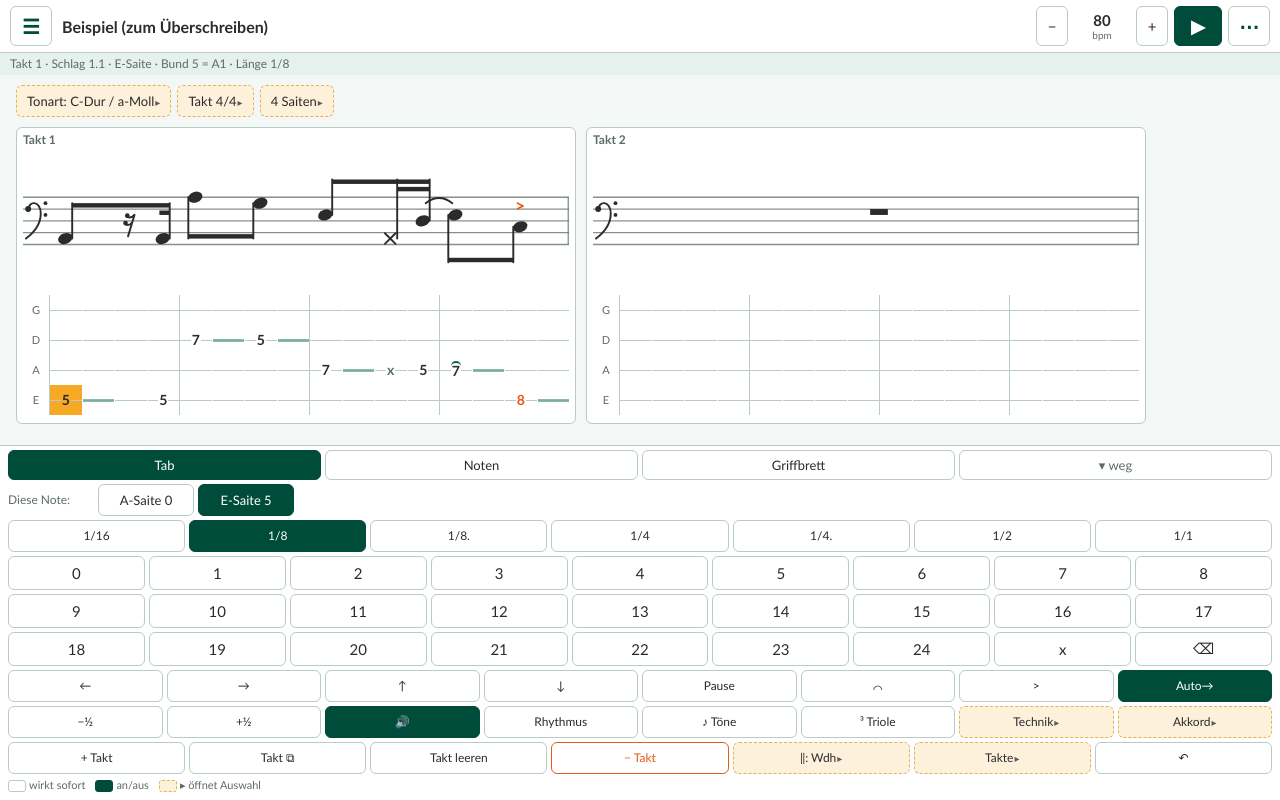
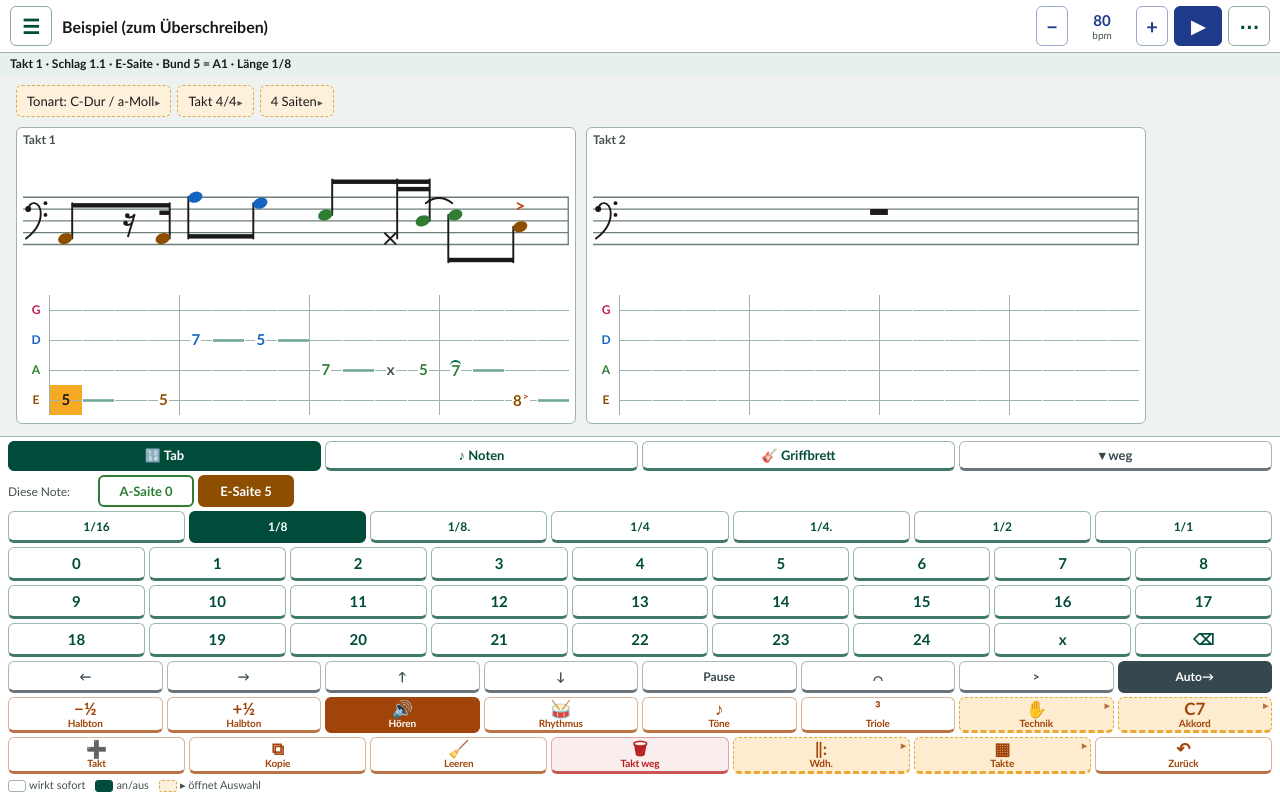
Before and after one commit to Schwan-Kle/Bass-notes-tabs, a plain HTML site: page index.html in a window 1280 px wide. Drawn offline with Linux system fonts and the light colour scheme.

Commit message:
Visuelle Ordnung: Bereichsfarben, Symbole auf Knöpfen, Saitenfarben, mehr Kontrast, immer hell
Co-Authored-By: Claude Opus 5.5 <noreply@anthropic.com>
Claude-Session: https://claude.ai/code/session_01G3VYxSHhkt7s9SiTakZFoa

```diff
--- a/index.html
+++ b/index.html
@@ -1,5 +1,5 @@
 <!DOCTYPE html>
-<html lang="de">
+<html lang="de" data-theme="light">
 <head>
 <meta charset="utf-8">
 <meta name="viewport" content="width=device-width, initial-scale=1">
@@ -11,8 +11,10 @@
 <style>
 /* Layout: oben Transport + Einstellungen, Mitte scrollende Takte, unten feste Eingabetastatur */
 :root{
-  --bg:#F3F7F5; --surface:#FFFFFF; --shade:#E6F0ED; --text:#2B2B2B; --muted:#5E6B67;
-  --main:#004C3A; --accent:#00654B; --second:#66A293; --hi:#F6A924; --warn:#E65B15; --line:#B9CBC5;
+  --bg:#EEF3F1; --surface:#FFFFFF; --shade:#E6F0ED; --text:#1A1A1A; --muted:#45524D;
+  --main:#004C3A; --accent:#00654B; --second:#66A293; --hi:#F6A924; --warn:#C2410C; --line:#9DB3AC;
+  --a-in:#004C3A; --a-play:#1E3A8A; --a-nav:#37474F; --a-edit:#A1440A; --a-del:#B91C1C; --a-train:#6B21A8; --a-help:#0F5E6E;
+  --sG:#C2185B; --sD:#1565C0; --sA:#2E7D32; --sE:#8D4E00; --sH:#6A1B9A;
   --on-main:#FFFFFF;
   --font:Aptos,Calibri,Arial,sans-serif;
 }
@@ -373,6 +375,55 @@ button.sub::after{content:"▸";font-size:10px;opacity:.75;margin-left:1px}
 #hList .hgrp{margin-top:18px;padding-top:6px;border-top:2px solid var(--main)}#hList .hgrp:first-child{margin-top:0;border-top:0}
 .trkeys button.tright{background:#2E7D18;color:#fff;border-color:#2E7D18;box-shadow:0 0 0 3px #6AB023}
 .trkeys button.twrong{background:#B23F0A;color:#fff;border-color:#B23F0A;text-decoration:line-through}
+
+/* === Visuelle Ordnung: Bereichsfarben, Saitenfarben, Kontrast === */
+button{border-width:1.5px}
+#pad .keys button,#pad .modes button{--ac:var(--a-in);color:var(--ac);font-weight:700;border-color:color-mix(in srgb,var(--ac) 40%,#fff);border-bottom:3px solid color-mix(in srgb,var(--ac) 75%,#fff)}
+#pad .keys button.on,#pad .modes button.on{background:var(--ac);color:#fff;border-color:var(--ac)}
+#navKeys button{--ac:var(--a-nav)!important}
+#toolKeys button,#barKeys button{--ac:var(--a-edit)!important}
+#barKeys button.danger{--ac:var(--a-del)!important;background:color-mix(in srgb,var(--a-del) 8%,#fff)}
+#pad .keys button.sub{background:color-mix(in srgb,var(--hi) 22%,#fff);border-style:dashed;border-color:color-mix(in srgb,var(--hi) 85%,#000 5%);border-bottom-width:3px}
+#pad button.ic{display:flex;flex-direction:column;align-items:center;justify-content:center;gap:0;min-height:44px;line-height:1.05;padding:2px 1px}
+#pad button.ic i{font-style:normal;font-size:17px;font-weight:800}
+#pad button.ic small{font-size:10px;font-weight:700;letter-spacing:-.01em}
+#pad button.sub.ic::after{position:absolute;right:3px;top:2px}
+#pad button.sub{position:relative}
+#padToggle{--ac:var(--a-nav)!important}
+#play,#bpmDown,#bpmUp{--ac:var(--a-play)}
+#play{background:var(--a-play);border-color:var(--a-play);color:#fff}
+#bpmDown,#bpmUp{color:var(--a-play);border-color:color-mix(in srgb,var(--a-play) 45%,#fff);font-weight:800;font-size:20px}
+.bpmv{color:var(--a-play)}
+#menuBtn,#moreBtn{border-color:color-mix(in srgb,var(--main) 45%,#fff)}
+.mpanel button{border-left:5px solid var(--ac,transparent)!important;border-radius:4px;font-weight:700}
+.mpanel .a-play{--ac:var(--a-play)}.mpanel .a-in{--ac:var(--a-in)}.mpanel .a-train{--ac:var(--a-train)}.mpanel .a-help{--ac:var(--a-help)}
+#status{color:var(--text);font-weight:600}
+/* Saitenfarben Tab */
+.c.sG span{color:var(--sG)}.c.sD span{color:var(--sD)}.c.sA span{color:var(--sA)}.c.sE span{color:var(--sE)}.c.sH span{color:var(--sH)}
+.c span{font-size:15px;font-weight:800}
+.c.acc span{color:inherit}.c.acc span::after{content:">";font-size:10px;color:var(--warn);vertical-align:super;margin-left:1px}
+.c.sG.acc span{color:var(--sG)}.c.sD.acc span{color:var(--sD)}.c.sA.acc span{color:var(--sA)}.c.sE.acc span{color:var(--sE)}.c.sH.acc span{color:var(--sH)}
+.c.dead span{color:var(--muted)!important}
+.c.cur span{color:#1A1A1A!important}
+.sl{font-weight:800;font-size:12px}
+.tab .sl:nth-child(1){}
+/* Saitenfarben Noten */
+.staff .nG{fill:var(--sG)}.staff .nD{fill:var(--sD)}.staff .nA{fill:var(--sA)}.staff .nE{fill:var(--sE)}.staff .nH{fill:var(--sH)}
+.staff .op.nG{fill:var(--surface);stroke:var(--sG)}.staff .op.nD{fill:var(--surface);stroke:var(--sD)}.staff .op.nA{fill:var(--surface);stroke:var(--sA)}.staff .op.nE{fill:var(--surface);stroke:var(--sE)}.staff .op.nH{fill:var(--surface);stroke:var(--sH)}
+.staff .ln{stroke:#6E7F79;opacity:1}
+/* Hilfe-Kapitel in Bereichsfarbe */
+#hList .hgrp{color:var(--ac,var(--main));border-top-color:var(--ac,var(--main))}
+#hList .hsh{color:var(--ac,var(--main))}
+.hidx button[data-hg]{border-left:4px solid var(--ac,var(--main));border-radius:0 6px 6px 0}
+.hidx button[data-hg].on{background:var(--ac,var(--main))}
+.hidx button.ht.on{color:var(--ac,var(--main));background:color-mix(in srgb,var(--ac,var(--main)) 12%,#fff)}
+/* Training violett */
+#train .dhead h2{color:var(--a-train)}
+#trStart{background:var(--a-train);border-color:var(--a-train)}
+.sl.sG{color:var(--sG)}.sl.sD{color:var(--sD)}.sl.sA{color:var(--sA)}.sl.sE{color:var(--sE)}.sl.sH{color:var(--sH)}
+#altNote button.as{font-weight:800;border-width:2px}
+#altNote .as.sG{--sc:var(--sG)}#altNote .as.sD{--sc:var(--sD)}#altNote .as.sA{--sc:var(--sA)}#altNote .as.sE{--sc:var(--sE)}#altNote .as.sH{--sc:var(--sH)}
+#altNote button.as{color:var(--sc);border-color:var(--sc)}#altNote button.as.on{background:var(--sc);color:#fff}
 </style>
 </head>
 <body>
@@ -392,13 +443,13 @@ button.sub::after{content:"▸";font-size:10px;opacity:.75;margin-left:1px}
 <div id="moreMenu" class="menuov" aria-hidden="true">
   <div class="mpanel" role="menu" aria-label="Werkzeuge">
     <div class="viewrow"><span>Ansicht</span><button data-view="both">Noten + Tab</button><button data-view="notes">Noten</button><button data-view="tab">Tab</button></div>
-    <button id="recBtn" role="menuitem">🎙 Einspielen <small>mit dem Bass, App notiert mit</small></button>
-    <button id="tunerBtn" role="menuitem">🎯 Stimmgerät</button>
-    <button id="fbBtn" role="menuitem">🎸 Griffbrett anzeigen <small>beim Abspielen mitlesen</small></button>
-    <button id="refBtn" role="menuitem">📷 Vorlage</button>
-    <button id="trainBtn" role="menuitem">🎓 Notenlese-Training <small>Noten lesen, spielen, Rhythmus</small></button>
-    <button id="setBtn" role="menuitem">⚙ Metronom, Schleife, Tempo-Trainer, Einstellungen</button>
-    <button id="helpBtn" role="menuitem">❓ Hilfe &amp; Wissen</button>
+    <button id="recBtn" class="a-play" role="menuitem">🎙 Einspielen <small>mit dem Bass, App notiert mit</small></button>
+    <button id="tunerBtn" class="a-play" role="menuitem">🎯 Stimmgerät</button>
+    <button id="fbBtn" class="a-play" role="menuitem">🎸 Griffbrett anzeigen <small>beim Abspielen mitlesen</small></button>
+    <button id="refBtn" class="a-in" role="menuitem">📷 Vorlage</button>
+    <button id="trainBtn" class="a-train" role="menuitem">🎓 Notenlese-Training <small>Noten lesen, spielen, Rhythmus</small></button>
+    <button id="setBtn" class="a-play" role="menuitem">⚙ Metronom, Schleife, Tempo-Trainer, Einstellungen</button>
+    <button id="helpBtn" class="a-help" role="menuitem">❓ Hilfe &amp; Wissen</button>
   </div>
 </div>
 <div id="setDlg" class="modal" role="dialog" aria-modal="true" aria-labelledby="setT">
@@ -483,9 +534,9 @@ button.sub::after{content:"▸";font-size:10px;opacity:.75;margin-left:1px}
 <main id="score"></main>
 <section id="pad" aria-label="Eingabe">
   <div class="modes">
-    <button id="modeTab">Tab</button>
-    <button id="modeNote">Noten</button>
-    <button id="modeFb">Griffbrett</button>
+    <button id="modeTab">🔢 Tab</button>
+    <button id="modeNote">♪ Noten</button>
+    <button id="modeFb">🎸 Griffbrett</button>
     <button id="padToggle" aria-label="Eingabe aus- oder einblenden">▾ weg</button>
   </div>
   <div class="alts" id="altNote"></div>
@@ -515,23 +566,23 @@ button.sub::after{content:"▸";font-size:10px;opacity:.75;margin-left:1px}
     <button id="autoBtn" title="Nach jeder Note automatisch weiterspringen">Auto→</button>
   </div>
   <div class="keys k8 small" id="toolKeys">
-    <button id="semDn" title="Note am Cursor einen Halbton tiefer">−½</button>
-    <button id="semUp" title="Note am Cursor einen Halbton höher">+½</button>
-    <button id="hearBtn" title="Noten beim Eingeben und Antippen hören">🔊</button>
-    <button id="rhyBtn" title="Erst nur den Rhythmus tippen">Rhyth&shy;mus</button>
-    <button id="repBtn" title="Tonhöhen der vorhandenen Noten neu vergeben">♪ Töne</button>
-    <button id="trpBtn" title="Schlag am Cursor als Achteltriole">³ Triole</button>
-    <button id="techBtn" class="sub" title="Spieltechnik für die Note am Cursor">Technik</button>
-    <button id="chBtn" class="sub" title="Akkordsymbol an dieser Stelle">Akkord</button>
+    <button id="semDn" class="ic" title="Note am Cursor einen Halbton tiefer"><i>−½</i><small>Halbton</small></button>
+    <button id="semUp" class="ic" title="Note am Cursor einen Halbton höher"><i>+½</i><small>Halbton</small></button>
+    <button id="hearBtn" class="ic" title="Noten beim Eingeben und Antippen hören"><i>🔊</i><small>Hören</small></button>
+    <button id="rhyBtn" class="ic" title="Erst nur den Rhythmus tippen"><i>🥁</i><small>Rhythmus</small></button>
+    <button id="repBtn" class="ic" title="Tonhöhen der vorhandenen Noten neu vergeben"><i>♪</i><small>Töne</small></button>
+    <button id="trpBtn" class="ic" title="Schlag am Cursor als Achteltriole"><i>³</i><small>Triole</small></button>
+    <button id="techBtn" class="sub ic" title="Spieltechnik für die Note am Cursor"><i>✋</i><small>Technik</small></button>
+    <button id="chBtn" class="sub ic" title="Akkordsymbol an dieser Stelle"><i>C7</i><small>Akkord</small></button>
   </div>
-  <div class="keys k7 small">
-    <button id="barAdd">+ Takt</button>
-    <button id="barDup" title="Takt dahinter kopieren">Takt ⧉</button>
-    <button id="barClr" title="Noten im Takt löschen">Takt leeren</button>
-    <button id="barDel" title="Takt am Cursor entfernen" class="danger">− Takt</button>
-    <button id="barRep" class="sub" title="Wiederholungszeichen und Klammern für diesen Takt">‖: Wdh</button>
-    <button id="barSel" class="sub" title="Mehrere Takte kopieren, einfügen, löschen, transponieren, umgreifen">Takte</button>
-    <button id="undoBtn" title="Rückgängig">↶</button>
+  <div class="keys k7 small" id="barKeys">
+    <button id="barAdd" class="ic" title="Takt anhängen"><i>➕</i><small>Takt</small></button>
+    <button id="barDup" class="ic" title="Takt dahinter kopieren"><i>⧉</i><small>Kopie</small></button>
+    <button id="barClr" class="ic" title="Noten im Takt löschen"><i>🧹</i><small>Leeren</small></button>
+    <button id="barDel" title="Takt am Cursor entfernen" class="danger ic"><i>🗑</i><small>Takt weg</small></button>
+    <button id="barRep" class="sub ic" title="Wiederholungszeichen und Klammern für diesen Takt"><i>‖:</i><small>Wdh.</small></button>
+    <button id="barSel" class="sub ic" title="Mehrere Takte kopieren, einfügen, löschen, transponieren, umgreifen"><i>▦</i><small>Takte</small></button>
+    <button id="undoBtn" class="ic" title="Rückgängig"><i>↶</i><small>Zurück</small></button>
   </div>
   <div class="legend"><span><i></i>wirkt sofort</span><span><i class="l-on"></i>an/aus</span><span><i class="l-sub"></i>▸ öffnet Auswahl</span></div>
 </section>
@@ -804,10 +855,10 @@ function render(){
     var vw=view();
     h.push('<div class="bar'+(inl?' inloop':'')+(vw==="notes"?' notab':'')+'"><div class="no">Takt '+(b+1)+repLabel(bars[b])+(vw==="tab"&&bars[b].ch?' <span class="chl">'+Object.keys(bars[b].ch).sort(function(x,y){return x-y}).map(function(k){return esc(bars[b].ch[k])}).join(" · ")+'</span>':'')+'</div>'+(vw!=="tab"?'<div class="stwrap" data-b="'+b+'">'+staffSVG(b,NI)+'</div>':'')+'<div class="grid" data-b="'+b+'" style="grid-template-columns:'+GUT()+'fr repeat('+st+',1fr)">');
     for(s=0;s<ns;s++){
-      h.push('<div class="sl">'+SNAME[ns][s]+'</div>');
+      h.push('<div class="sl s'+SNAME[ns][s]+'">'+SNAME[ns][s]+'</div>');
       for(t=0;t<st;t++){
         n=bars[b].n[s+"_"+t];
-        var cls="c";
+        var cls="c s"+SNAME[ns][s];
         if(t%sg.beat===0)cls+=" bt";
         if(sg.beat===4&&bars[b].tb&&bars[b].tb[Math.floor(t/4)])cls+=(t%4===3?" tx":" tp");
         if(b===cursor.bar&&s===cursor.str&&t===cursor.step)cls+=" cur";
@@ -894,7 +945,7 @@ function staffSVG(b,NI){
     if(t>=st||s>=ns)continue;
     var spd=spell(OPEN[ns][s]+(n.f==="x"?0:n.f)+12);
     if(!evs[t]){evs[t]={t:t,notes:[],len:0};times.push(t);}
-    evs[t].notes.push({pos:spd.pos,acc:spd.acc,dead:n.f==="x",hm:!!n.hm,ph:!!n.ph});
+    evs[t].notes.push({pos:spd.pos,acc:spd.acc,dead:n.f==="x",hm:!!n.hm,ph:!!n.ph,sn:SNAME[ns][s]});
     if(n.len>evs[t].len)evs[t].len=n.len;
     if(n.h)evs[t].h=1;if(n.a)evs[t].a=1;
     ["st","si","so","bd","vb","sl","pp","hm"].forEach(function(k){if(n[k])evs[t][k]=1;});
@@ -961,8 +1012,8 @@ function staffSVG(b,NI){
           accState[nn.pos]=nn.acc;
           o.push(accSVG(nn.acc,x-11,y));
         }
-        if(nn.hm)o.push('<path class="'+(e.base>=8?"op":"fl")+'" d="M'+r(x-5)+' '+y+' L'+r(x)+' '+(y-4.5)+' L'+r(x+5)+' '+y+' L'+r(x)+' '+(y+4.5)+' Z"/>');
-        else o.push('<ellipse class="'+(e.base>=8?"op":"fl")+(nn.ph?" phh":"")+'" cx="'+r(x)+'" cy="'+y+'" rx="'+(e.base>=8?4.4:5)+'" ry="'+(e.base>=8?3:3.6)+'" transform="rotate(-20 '+r(x)+' '+y+')"/>');
+        if(nn.hm)o.push('<path class="'+(e.base>=8?"op":"fl")+(EXSVG?"":" n"+nn.sn)+'" d="M'+r(x-5)+' '+y+' L'+r(x)+' '+(y-4.5)+' L'+r(x+5)+' '+y+' L'+r(x)+' '+(y+4.5)+' Z"/>');
+        else o.push('<ellipse class="'+(e.base>=8?"op":"fl")+(nn.ph?" phh":"")+(EXSVG?"":" n"+nn.sn)+'" cx="'+r(x)+'" cy="'+y+'" rx="'+(e.base>=8?4.4:5)+'" ry="'+(e.base>=8?3:3.6)+'" transform="rotate(-20 '+r(x)+' '+y+')"/>');
       }
       if(e.dot)o.push('<circle class="fl" cx="'+r(x+8.5)+'" cy="'+(nn.pos%2===0?y-sp/4:y)+'" r="1.4"/>');
     });
@@ -1048,7 +1099,7 @@ function updateAlts(){
     var m=OPEN[ns][cursor.str]+n.f,bar=song().bars[cursor.bar];
     candidates(m).forEach(function(p){
       var busy=p.s!==cursor.str&&bar.n[p.s+"_"+cursor.step];
-      h+='<button data-as="'+p.s+'" data-af="'+p.f+'"'+(p.s===cursor.str?' class="on"':'')+(busy?' disabled title="Saite an dieser Stelle schon belegt"':'')+'>'+SNAME[ns][p.s]+'-Saite '+p.f+'</button>';
+      h+='<button data-as="'+p.s+'" data-af="'+p.f+'"'+' class="as s'+SNAME[ns][p.s]+(p.s===cursor.str?' on':'')+'"'+(busy?' disabled title="Saite an dieser Stelle schon belegt"':'')+'>'+SNAME[ns][p.s]+'-Saite '+p.f+'</button>';
     });
   }
   $("altNote").innerHTML=h;$("altNote").hidden=!(n&&typeof n.f==="number");
@@ -2435,11 +2486,14 @@ var HGROUPS={
     ["Tonleitern und Harmonie",["Intervalle","Dur-Tonleiter","Moll-Tonleitern","Pentatonik","Kirchentonarten","Tonarten und Quintenzirkel","Akkorde und Arpeggien"]],
     ["Rhythmus und Spiel",["Rhythmus zählen","Tempo","Die Rolle des Basses","Spieltechniken","Glossar"]]]
 };
+var HAREA={"Erste Schritte":"in","Noten eingeben":"in","Ändern und bearbeiten":"edit","Üben und Abspielen":"play","Speichern und Importieren":"nav","Grundlagen":"in","Rhythmus":"play","Tonhöhe":"in","Spielanweisungen":"edit","Form und Akkorde":"train","Töne und Griffbrett":"in","Tonleitern und Harmonie":"train","Rhythmus und Spiel":"play"};
+function hAc(name){var a=HAREA[name];return a?' style="--ac:var(--a-'+a+')"':'';}
 function helpGroup(x){var gs=HGROUPS[x.t]||[];for(var g=0;g<gs.length;g++)for(var k=0;k<gs[g][1].length;k++)if(x.h.indexOf(gs[g][1][k])===0)return g;return gs.length;}
 var helpCur=-1,helpSeq=[];
 function helpRow(x,withTab){
   if(!x.html)x.html=x.b;
-  return '<section class="hsec" id="hs-'+HELP.indexOf(x)+'" data-g="'+(withTab?'':helpGroup(x))+'"><h4 class="hsh">'+(withTab?'<small>'+({e:"Eingabe",z:"Musikzeichen",w:"Wiki"})[x.t]+'</small> ':'')+esc(x.h)+'</h4><div class="hbody">'+x.html+'</div></section>';
+  var gg=withTab?'':helpGroup(x),gn=(HGROUPS[x.t]||[])[gg];
+  return '<section class="hsec" id="hs-'+HELP.indexOf(x)+'" data-g="'+gg+'"'+(gn?hAc(gn[0]):'')+'><h4 class="hsh">'+(withTab?'<small>'+({e:"Eingabe",z:"Musikzeichen",w:"Wiki"})[x.t]+'</small> ':'')+esc(x.h)+'</h4><div class="hbody">'+x.html+'</div></section>';
   return '<button class="hrow" data-hi="'+HELP.indexOf(x)+'">'+(withTab?'<small>'+({e:"Eingabe",z:"Musikzeichen",w:"Wiki"})[x.t]+'</small> ':'')+'<span>'+esc(x.h)+'</span><b aria-hidden="true">›</b></button>';
 }
 function showArticle(i){
@@ -2468,11 +2522,11 @@ function renderHelp(){
   }
   var gs=HGROUPS[helpTab]||[],items=HELP.filter(function(x){return x.t===helpTab});
   var by={};items.forEach(function(x){var g=helpGroup(x);(by[g]=by[g]||[]).push(x);});
-  $("hIdx").innerHTML=gs.concat([["Weiteres",[]]]).map(function(g,k){return by[k]?'<button data-hg="'+k+'">'+esc(g[0])+'</button>'+by[k].map(function(x){var t=x.h.split(/[:(]/)[0].trim();return '<button class="ht" data-g="'+k+'" data-hs="'+HELP.indexOf(x)+'">'+esc(t)+'</button>'}).join(""):''}).join("");
+  $("hIdx").innerHTML=gs.concat([["Weiteres",[]]]).map(function(g,k){return by[k]?'<button data-hg="'+k+'"'+hAc(g[0])+'>'+esc(g[0])+'</button>'+by[k].map(function(x){var t=x.h.split(/[:(]/)[0].trim();return '<button class="ht" data-g="'+k+'" data-hs="'+HELP.indexOf(x)+'"'+hAc(g[0])+'>'+esc(t)+'</button>'}).join(""):''}).join("");
   helpSeq=[];
   gs.concat([["Weiteres",[]]]).forEach(function(g,k){
     if(!by[k])return;
-    h+='<h3 class="hgrp" id="hg-'+k+'">'+esc(g[0])+'</h3>';
+    h+='<h3 class="hgrp" id="hg-'+k+'"'+hAc(g[0])+'>'+esc(g[0])+'</h3>';
     h+=by[k].map(function(x){helpSeq.push(HELP.indexOf(x));return helpRow(x,false)}).join("");
   });
   $("hList").innerHTML=h;
--- a/sw.js
+++ b/sw.js
@@ -1,4 +1,4 @@
-const CACHE = "basstab-v17";
+const CACHE = "basstab-v18";
 const FILES = ["./", "./index.html", "./manifest.json", "./icon-192.png", "./icon-512.png"];
 self.addEventListener("install", e => {
   e.waitUntil(caches.open(CACHE).then(c => c.addAll(FILES)).then(() => self.skipWaiting()));
```
